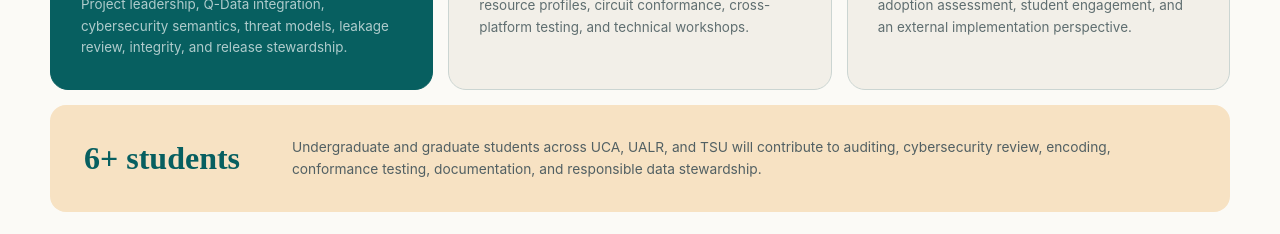
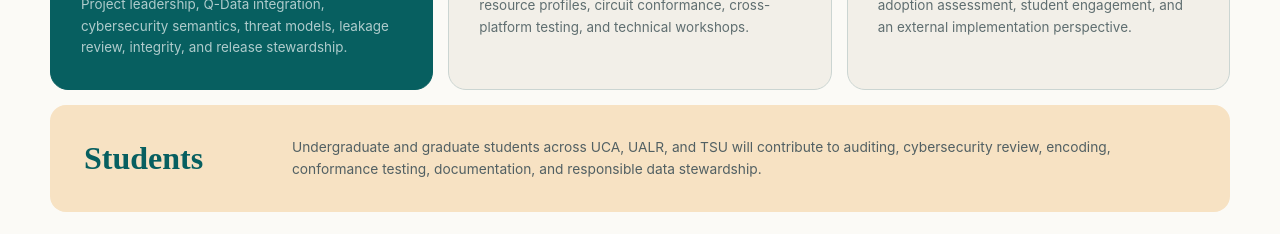
Before and after one commit to jobair-hossain/Q-Data, a Next.js app: page / in a window 1280 px wide. Shown: the part 10580-10814 px from the top of the page. Built offline with nearby package versions, Linux system fonts and the light colour scheme.

Commit message:
Update q-data-site.tsx

```diff
--- a/app/q-data-site.tsx
+++ b/app/q-data-site.tsx
@@ -261,7 +261,7 @@ export default function QDataSite() {
       <section className="team-section section grid-shell" id="team">
         <div className="section-heading split-heading"><div><p className="section-number">09 · Collaborative structure</p><h2>One lead institution, two subaward partners, and clearly separated validation roles.</h2></div><p>The structure follows the solicitation’s restriction on separately submitted collaborative proposals: UCA leads the single proposal, with UALR and TSU participating through subawards.</p></div>
         <div className="team-grid">{team.map((member, index) => <article key={member[0]} className={index === 0 ? "lead" : ""}><div><span>{member[1]}</span><b>0{index + 1}</b></div><h3>{member[0]}</h3><p className="team-people">{member[2]}</p><p>{member[3]}</p></article>)}</div>
-        <div className="student-band"><strong>6+ students</strong><p>Undergraduate and graduate students across UCA, UALR, and TSU will contribute to auditing, cybersecurity review, encoding, conformance testing, documentation, and responsible data stewardship.</p></div>
+        <div className="student-band"><strong>Students</strong><p>Undergraduate and graduate students across UCA, UALR, and TSU will contribute to auditing, cybersecurity review, encoding, conformance testing, documentation, and responsible data stewardship.</p></div>
       </section>
 
       <section className="readiness-package section" id="readiness">
```
